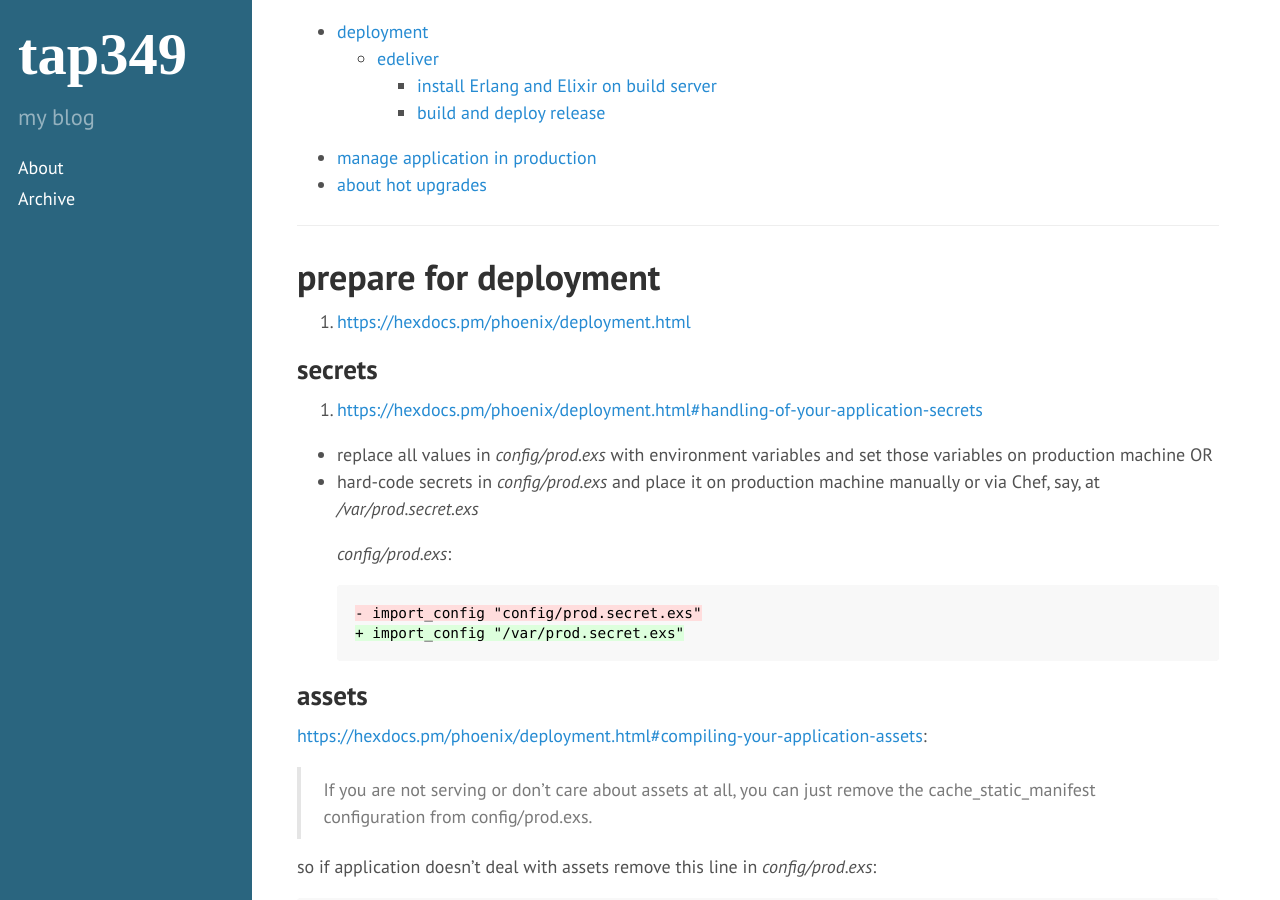
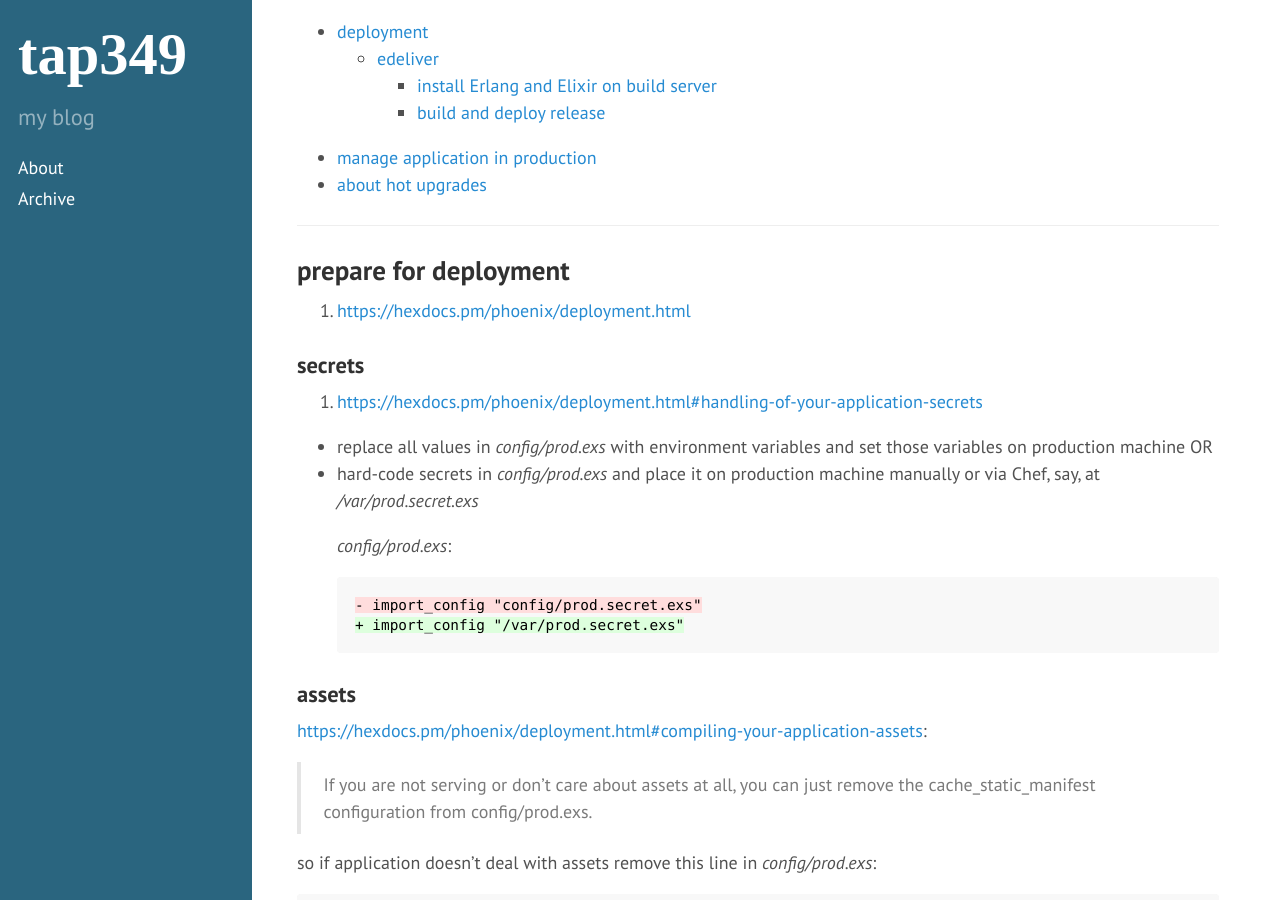
Before and after one commit to tap349/tap349.github.io, a Jekyll site: the page built from _posts/2017-08-02-elixir-deployment.md, in a window 1280 px wide and 900 px high, scrolled down 450 px. Built offline with Jekyll 4.4.1, drawn with Linux system fonts in a browser that asks for light colours.

Commit message:
update 2017-08-05_19:50:10

````diff
--- a/_posts/2017-08-02-elixir-deployment.md
+++ b/_posts/2017-08-02-elixir-deployment.md
@@ -12,11 +12,11 @@ categories: [elixir]
 {:toc}
 <hr>
 
-# prepare for deployment
+## prepare for deployment
 
 1. <https://hexdocs.pm/phoenix/deployment.html>
 
-## secrets
+### secrets
 
 1. <https://hexdocs.pm/phoenix/deployment.html#handling-of-your-application-secrets>
 
@@ -32,7 +32,7 @@ categories: [elixir]
   + import_config "/var/prod.secret.exs"
   ```
 
-## assets
+### assets
 
 <https://hexdocs.pm/phoenix/deployment.html#compiling-your-application-assets>:
 
@@ -49,7 +49,7 @@ config :billing, BillingWeb.Endpoint,
 - cache_static_manifest: "priv/static/cache_manifest.json"
 ```
 
-## artifacts (say, YAML files)
+### artifacts (say, YAML files)
 
 <https://elixirforum.com/t/including-data-files-in-a-distillery-release/2813>:
 
@@ -73,7 +73,7 @@ defmodule Neko.Reader do
 end
 ```
 
-## endpoint
+### endpoint
 
 get information about `BillingWeb.Endpoint` process on production machine:
 
@@ -133,19 +133,19 @@ iex(billing@127.0.0.1)1> :sys.get_state BillingWeb.Endpoint.Server
   end
   ```
 
-## migrations
+### migrations
 
 1. <https://github.com/bitwalker/distillery/issues/2>
 2. <http://blog.firstiwaslike.com/elixir-deployments-with-distillery-running-ecto-migrations/>
 3. <http://blog.plataformatec.com.br/2016/04/running-migration-in-an-exrm-release/>
 4. <https://github.com/bitwalker/distillery/blob/master/docs/Running%20Migrations.md>
 
-# test production release locally
+## test production release locally
 
 1. <https://hexdocs.pm/distillery/terminology.html>
 2. <https://hexdocs.pm/distillery/walkthrough.html>
 
-## create production database
+### create production database
 
 ```sh
 $ psql -d postgres
@@ -154,13 +154,13 @@ $ psql -d postgres
 $ mix ecto.setup
 ```
 
-## link _prod.secret.exs_
+### link _prod.secret.exs_
 
 ```sh
 $ sudo ln -s $PWD/config/prod.secret.exs /var/prod.secret.exs
 ```
 
-## build production release
+### build production release
 
 <https://hexdocs.pm/distillery/walkthrough.html#deploying-your-release>:
 
@@ -201,7 +201,7 @@ using `--env=prod` only:
 
 TL;DR: for `release` task it's safe to use `MIX_ENV=prod` only.
 
-## run production release
+### run production release
 
 ```sh
 $ PORT=4000 _build/prod/rel/billing/bin/billing console
@@ -213,13 +213,13 @@ in another terminal:
 $ curl -X POST -d '{"user":{"name":"Jane"}}' -H "Content-Type: application/json" http://localhost:4000/v1/users
 ```
 
-# deployment
+## deployment
 
 1. <https://elixirforum.com/t/elixir-deployment-tools-general-discussion-blog-posts-wiki/827?source_topic_id=2345>
 
-## [edeliver](https://github.com/edeliver/edeliver/)
+### [edeliver](https://github.com/edeliver/edeliver/)
 
-### install Erlang and Elixir on build server
+#### install Erlang and Elixir on build server
 
 TODO: automate these steps with Chef?
 
@@ -254,14 +254,14 @@ currently my build server is production one.
   $ sudo apt-get install build-essential
   ```
 
-### build and deploy release
+#### build and deploy release
 
 NOTE: push all changes to github!!! when building new release on build
       server edeliver fetches repo from github (just like Capistrano)
 
 1. <http://blog.plataformatec.com.br/2016/06/deploying-elixir-applications-with-edeliver/>
 
-# manage application in production
+## manage application in production
 
 ```sh
 $ bin/billing console
@@ -270,7 +270,7 @@ $ bin/billing stop
 $ bin/billing remote_console
 ```
 
-# about hot upgrades
+## about hot upgrades
 
 <https://hexdocs.pm/distillery/walkthrough.html#building-an-upgrade-release>:
 
````
